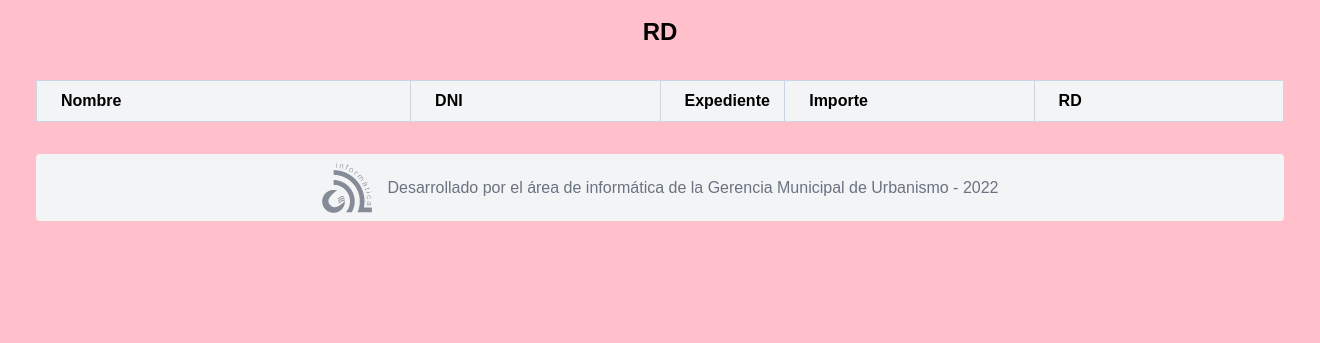
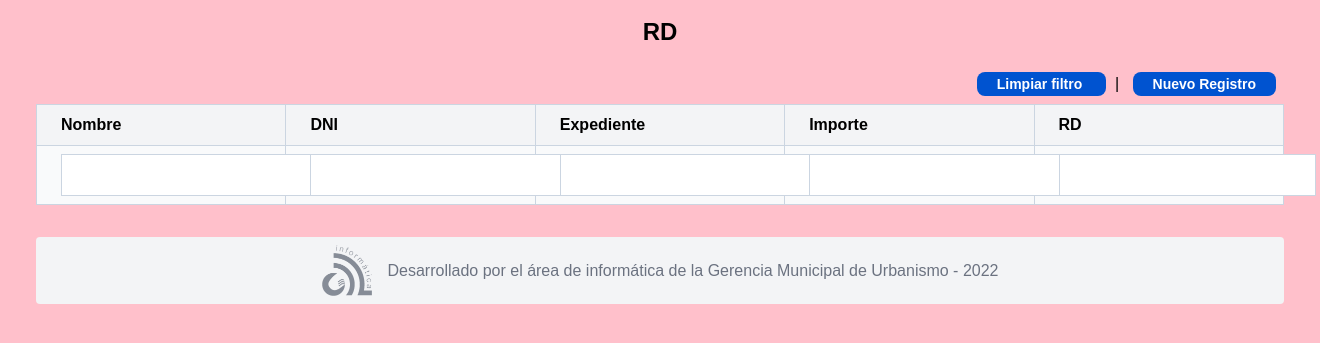
Before and after one commit to MiguelGutierrezParejo/rd, a Laravel app: template resources/views/terceros/index.blade.php in a window 1320 px wide. Shown: the part 96-439 px from the top of the page. Run offline with Laravel 10, Linux system fonts and the light colour scheme; the template is opened without the code that fills it, so the values that code supplies are empty; the visitor is signed in with stand-in values (Sample User, id 1).

Commit message:
filtro hecho

```diff
--- a/resources/views/terceros/index.blade.php
+++ b/resources/views/terceros/index.blade.php
@@ -3,28 +3,112 @@
         <h1 class="mb-4 text-2xl font-semibold">RD</h1>
         <div>
             <div class="p-2 text-right">
+                <a href="/rd/public/terceros" style="background-color: #0053D0"
+                    class="text-white font-semibold rounded-lg text-sm px-5 py-1 text-center">Limpiar filtro
+                </a>
+                &nbsp; | &nbsp;
+                <a href="/rd/public/terceros/create" style="background-color: #0053D0"
+                    class="text-white font-semibold rounded-lg text-sm px-5 py-1 text-center">Nuevo Registro
+                </a>
             </div>
             <table width="100%" class="table-fixed border-collapse border border-slate-400 text-left">
                 <thead class="bg-gray-100">
+                    @php
+                        $link = e('Nombre=' . request('Nombre') . '&DNI=' . request('DNI') . '&Expediente=' . request('Expediente') . '&Importe=' . request('Importe') . '&RD=' . request('RD'));
+                        $enlace = e('/rd/public/terceros')
+                    @endphp
+
                     <tr>
-                        <th class="w-3/12 border border-slate-300 px-6 py-2 font-semibold">
-                            <a href="">Nombre</a>
+                        <th class="border border-slate-300 px-6 py-2 font-semibold">
+                            <a
+                                href="{!! $enlace !!}?orden=Nombre&dir={{ request('dir') == 'asc' ? 'desc' : 'asc' }}&{!! $link !!}">Nombre
+                                @if (request('orden') == 'Nombre')
+                                    @if (request('dir', 'asc') == 'asc')
+                                        &darr;
+                                    @else
+                                        &uarr;
+                                    @endif
+                                @endif
+                            </a>
                         </th>
-                        <th class="w-2/12 border border-slate-300 px-6 py-2 font-semibold">
-                            <a href="">DNI</a>
+                        <th class="border border-slate-300 px-6 py-2 font-semibold">
+                            <a
+                                href="{!! $enlace !!}?orden=DNI&dir={{ request('dir') == 'asc' ? 'desc' : 'asc' }}&{!! $link !!}">DNI
+                                @if (request('orden') == 'DNI')
+                                    @if (request('dir', 'asc') == 'asc')
+                                        &darr;
+                                    @else
+                                        &uarr;
+                                    @endif
+                                @endif
+                            </a>
                         </th>
-                        <th class="w-1/12 border border-slate-300 px-6 py-2 font-semibold">
-                            <a href="">Expediente</a>
+                        <th class="border border-slate-300 px-6 py-2 font-semibold">
+                            <a
+                                href="{!! $enlace !!}?orden=Expediente&dir={{ request('dir') == 'asc' ? 'desc' : 'asc' }}&{!! $link !!}">Expediente
+                                @if (request('orden') == 'Expediente')
+                                    @if (request('dir', 'asc') == 'asc')
+                                        &darr;
+                                    @else
+                                        &uarr;
+                                    @endif
+                                @endif
+                            </a>
                         </th>
-                        <th class="w-2/12 border border-slate-300 px-6 py-2 font-semibold">
-                            <a href="">Importe</a>
+                        <th class="border border-slate-300 px-6 py-2 font-semibold">
+                            <a
+                                href="{!! $enlace !!}?orden=Importe&dir={{ request('dir') == 'asc' ? 'desc' : 'asc' }}&{!! $link !!}">Importe
+                                @if (request('orden') == 'Importe')
+                                    @if (request('dir', 'asc') == 'asc')
+                                        &darr;
+                                    @else
+                                        &uarr;
+                                    @endif
+                                @endif
+                            </a>
                         </th>
-                        <th class="w-2/12 border border-slate-300 px-6 py-2 font-semibold">
-                            <a href="">RD</a>
+                        <th class="border border-slate-300 px-6 py-2 font-semibold">
+                            <a
+                                href="{!! $enlace !!}?orden=RD&dir={{ request('dir') == 'asc' ? 'desc' : 'asc' }}&{!! $link !!}">RD
+                                @if (request('orden') == 'RD')
+                                    @if (request('dir', 'asc') == 'asc')
+                                        &darr;
+                                    @else
+                                        &uarr;
+                                    @endif
+                                @endif
+                            </a>
                         </th>
                     </tr>
                 </thead>
                 <tbody class="bg-white">
+                    <tr class="border border-slate-400 text-center  bg-gray-50 ">
+                        <form action="{{ $enlace }}" method="GET">
+                            <input type="hidden" name="orden" value="{{ old('orden') }}">
+                            <input type="hidden" name="dir" value="{{ old('dir') }}">
+                            <td class="w-3/12 border border-slate-300 px-6 py-2 font-semibold">
+                                <input type="text" class="border border-slate-300 px-6 py-2"
+                                name="Nombre" id="Nombre" value="{{ request()->query('Nombre') }}">
+                            </td>
+                            <td class="w-2/12 border border-slate-300 px-6 py-2 font-semibold">
+                                <input type="text" class="border border-slate-300 px-6 py-2"
+                                name="DNI" id="DNI" value="{{ request()->query('DNI') }}">
+                            </td>
+                            <td class="w-1/12 border border-slate-300 px-6 py-2 font-semibold">
+                                <input type="text" class="border border-slate-300 px-6 py-2"
+                                name="Expediente" id="Expediente" value="{{ request()->query('Expediente') }}">
+                            </td>
+                            <td class="w-2/12 border border-slate-300 px-6 py-2 font-semibold">
+                                <input type="text" class="border border-slate-300 px-6 py-2"
+                                name="Importe" id="Importe" value="{{ request()->query('Importe') }}">
+                            </td>
+                            <td class="w-2/12 border border-slate-300 px-6 py-2 font-semibold">
+                                <input type="text" class="border border-slate-300 px-6 py-2"
+                                    name="RD" id="RD" value="{{ request()->query('RD') }}">
+                            </td>
+                            <div class="hidden"><button type="submit"></button></div>
+                        </form>
+                    </tr>
                     @foreach ($terceros as $tercero)
 
                         <tr class="border border-slate-400">
```
Also changed, not shown: app/Http/Controllers/TercerosController.php (+34 -1 lines).
